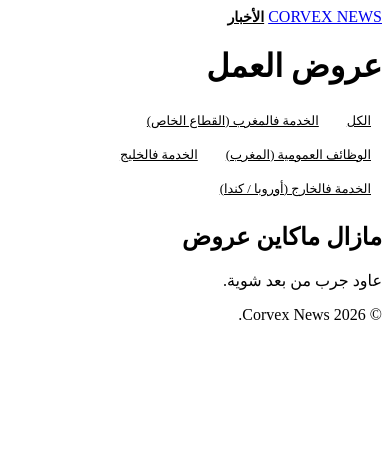
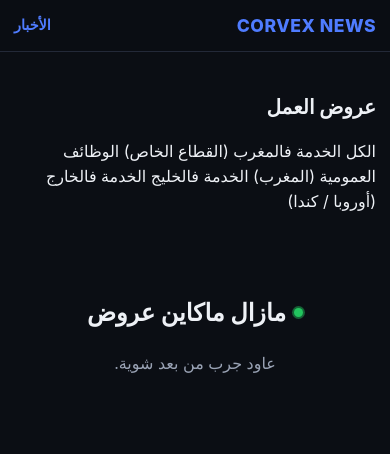
Before and after one commit to Zakaria-Bandadi-dev/corvx, a Flask app: page /jobs in a window 390 px wide. Shown: the top 454 px of the page. Run offline with Flask 3, Linux system fonts and the light colour scheme; data that the repository does not hold is empty; some libraries are stand-ins or nearby versions.

Commit message:
Remove inline styles from jobs.html
Removed inline CSS styles from jobs.html.

```diff
--- a/templates/jobs.html
+++ b/templates/jobs.html
@@ -22,42 +22,8 @@
 <script async src="[https://pagead2.googlesyndication.com/pagead/js/adsbygoogle.js?client=](https://pagead2.googlesyndication.com/pagead/js/adsbygoogle.js?client=){{ adsense_client }}"
  crossorigin="anonymous"></script>
 {% endif %}
+<link rel="stylesheet" href="{{ url_for('static', filename='css/style.css') }}">
 
-<style>
-{{ base_css }}
-.job-card {
-    background: var(--surface);
-    border: 1px solid var(--border);
-    border-radius: 14px;
-    padding: 18px 20px;
-    margin-bottom: 16px;
-}
-.job-card h2 { margin: 4px 0 6px; font-size: 1.15rem; }
-.job-meta { color: var(--text-dim); font-size: 0.85rem; margin-bottom: 10px; }
-.job-block { margin-top: 10px; }
-.job-block strong { color: var(--accent); display: block; margin-bottom: 3px; font-size: 0.85rem; }
-.job-block p { margin: 0; font-size: 0.92rem; color: var(--text); white-space: pre-line; }
-.cat-tabs { display: flex; gap: 8px; flex-wrap: wrap; margin: 16px 0 4px; }
-.cat-tabs a {
-    background: var(--surface-2);
-    border: 1px solid var(--border);
-    padding: 7px 14px;
-    border-radius: 999px;
-    font-size: 0.85rem;
-    color: var(--text-dim);
-}
-.cat-tabs a.active { color: var(--accent); border-color: var(--accent); }
-.job-source {
-    margin-top: 10px;
-    font-size: 0.85rem;
-}
-.job-source a { color: var(--accent); font-weight: 600; }
-
-@media (max-width: 768px) {
-    .job-card { padding: 14px 16px; }
-    .cat-tabs { gap: 6px; }
-    .cat-tabs a { padding: 6px 11px; font-size: 0.8rem; }
-}
 </style>
 </head>
 <body>
```
